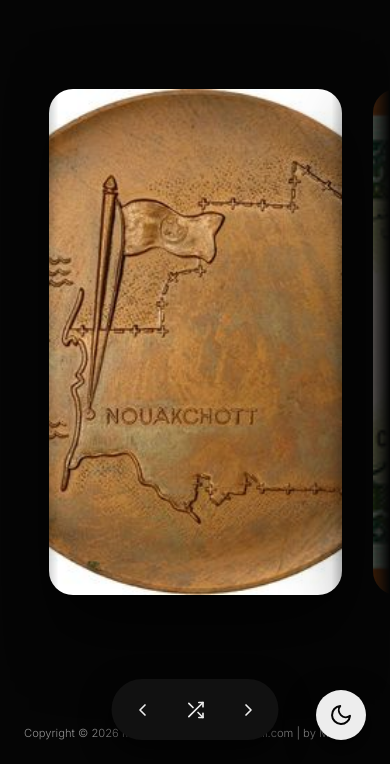
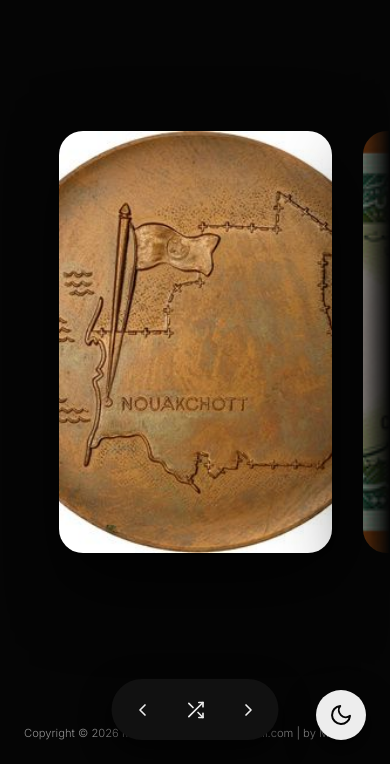
Before and after one commit to MC-MC88/MUSEUM88, a plain HTML site: page index.html in a window 390 px wide. Shown: the part 80-844 px from the top of the page. Drawn offline with Linux system fonts and the light colour scheme; a web font is replaced by a local one.

Commit message:
Update index.html

```diff
--- a/index.html
+++ b/index.html
@@ -1,3 +1,10 @@
+<!--
+  __  __  ____   ___   ___
+ |  \/  |/ ___| / _ \ / _ \
+ | |\/| | |    | | | | | | |
+ | |  | | |___ | |_| | |_| |
+ |_|  |_|\____| \___/ \___/
+-->
 <!DOCTYPE html>
 <html lang="en">
 <head>
@@ -80,7 +87,7 @@
       overflow-x: auto;
       overflow-y: hidden;
       padding: 0 15vw;
-      gap: 6vw;
+      gap: 5vw;
       scroll-snap-type: x mandatory;
       scroll-behavior: smooth;
       -webkit-overflow-scrolling: touch;
@@ -95,10 +102,9 @@
 
     .card {
       flex: 0 0 auto;
-      height: 72vh;
-      width: auto;
-      aspect-ratio: 1 / 1;
-      max-width: 85vw;
+      width: 55vw;
+      max-width: 700px;
+      height: 65vh;
       border-radius: 24px;
       overflow: hidden;
       scroll-snap-align: center;
@@ -125,12 +131,11 @@
       width: 100%;
       height: 100%;
       object-fit: cover;
-      display: block;
-      transition: transform 0.8s var(--transition);
+      transition: transform 0.8s var(--transition), filter 0.8s var(--transition);
     }
 
     .card:hover img {
-      transform: scale(1.02);
+      transform: scale(1.05);
     }
 
     .controls {
@@ -271,12 +276,12 @@
         font-size: 1.8rem;
       }
       main {
-        padding: 0 18vw;
+        padding: 0 20vw;
         gap: 8vw;
       }
       .card {
-        height: 60vh;
-        max-width: 75vw;
+        width: 70vw;
+        height: 50vh;
       }
       .controls {
         bottom: 1.5rem;
@@ -363,15 +368,9 @@
       card.className = 'card';
 
       const img = document.createElement('img');
-      img.src = `Pictures/${i}.jpg`;
+      img.src = `pictures/${i}.jpg`;
       img.alt = `Artifact ${i}`;
       img.loading = 'lazy';
-
-      img.addEventListener('load', () => {
-        if (img.naturalWidth && img.naturalHeight) {
-          card.style.aspectRatio = `${img.naturalWidth} / ${img.naturalHeight}`;
-        }
-      });
 
       card.appendChild(img);
       gallery.appendChild(card);
```
